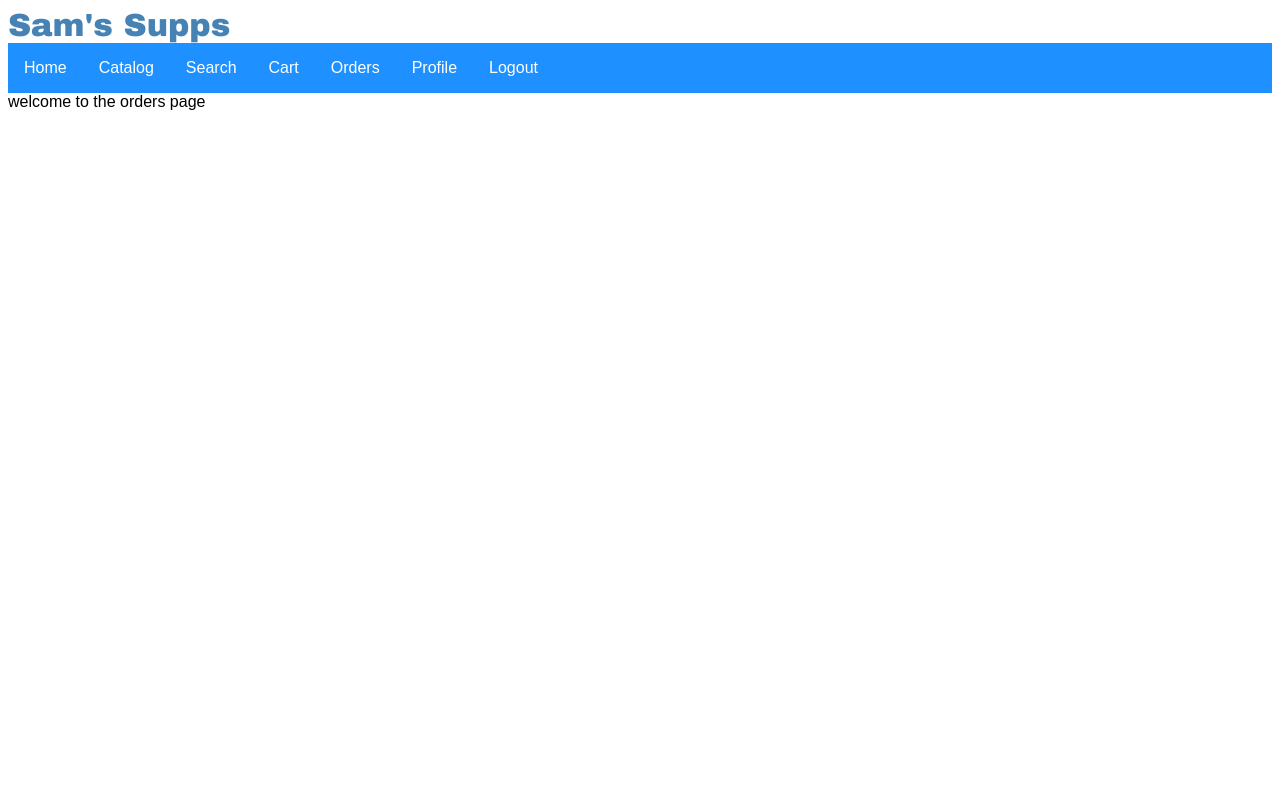
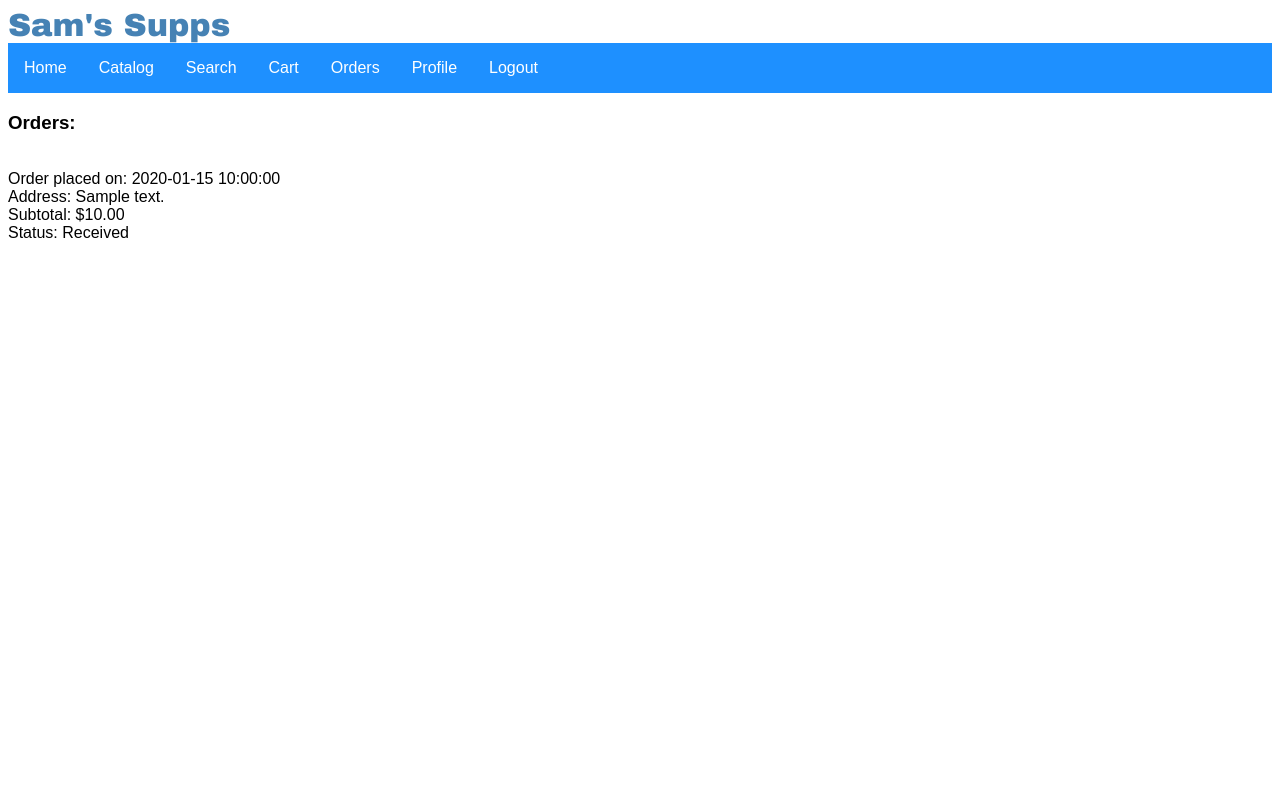
Before and after one commit to samitman/IT202-009, a PHP site: page /orders.php in a window 1280 px wide. Run offline with PHP 8.4, Linux system fonts and the light colour scheme; the visitor is signed in with stand-in values (Sample User, id 1); tables that the repository leaves empty hold one stand-in row (values such as "Sample post"); data that the repository does not hold is empty; a stand-in replaces the project's code that opens the database connection.

Commit message:
loading order details for users and admin on orders page

```diff
--- a/project/orders.php
+++ b/project/orders.php
@@ -9,5 +9,81 @@ if (!is_logged_in()) {
 ?>
 
 <?php
-echo "welcome to the orders page";
+//below will display orders for regular users
+if(!has_role("Admin")){
+    $userID = get_user_id();
+    $db = getDB();
+    $stmt = $db->prepare("SELECT total_price,created,address FROM Orders where user_id=:id ORDER by created DESC LIMIT 10");
+    $r = $stmt->execute([":id" => $userID]);
+    $orders = $stmt->fetchAll(PDO::FETCH_ASSOC);
+}elseif(has_role("Admin")){
+    $db = getDB();
+    $stmt = $db->prepare("SELECT * FROM Orders ORDER by created DESC LIMIT 10");
+    $r = $stmt->execute([]);
+    $adminOrders = $stmt->fetchAll(PDO::FETCH_ASSOC);
+}
 ?>
+<div class="results">
+    <div class="list-group">
+        <div>
+            <div><h3>Orders:</h3></div>
+        </div>
+        <div>
+            <br>
+        </div>
+        <?php
+        if(!has_role("Admin")):
+        foreach ($orders as $order):?>
+            <div class="list-group-item">
+                <div>
+                    <div>Order placed on: <?php safer_echo($order["created"]); ?></div>
+                </div>
+                <div>
+                    <div>Address: <?php safer_echo($order["address"]); ?></div>
+                </div>
+                <div>
+                    <div>Subtotal: $<?php safer_echo($order["total_price"]); ?></div>
+                </div>
+                <div>
+                    <div>Status: Received</div>
+                </div>
+                <div>
+                    <br>
+                </div>
+            </div>
+        <?php endforeach; ?>
+        <?php endif; ?>
+    </div>
+    <?php
+    if(has_role("Admin")):
+        foreach ($adminOrders as $order):?>
+            <div class="list-group-item">
+                <div>
+                    <div>Order ID: $<?php safer_echo($order["id"]); ?></div>
+                </div>
+                <div>
+                    <div>User ID: $<?php safer_echo($order["user_id"]); ?></div>
+                </div>
+                <div>
+                    <div>Order Date: <?php safer_echo($order["created"]); ?></div>
+                </div>
+                <div>
+                    <div>Address: <?php safer_echo($order["address"]); ?></div>
+                </div>
+                <div>
+                    <div>Payment Method: $<?php safer_echo($order["payment_method"]); ?></div>
+                </div>
+                <div>
+                    <div>Subtotal: $<?php safer_echo($order["total_price"]); ?></div>
+                </div>
+                <div>
+                    <br>
+                </div>
+            </div>
+        <?php endforeach; ?>
+    <?php endif; ?>
+    <div>
+        <div><br></div>
+    </div>
+</div>
+<?php require(__DIR__ . "/partials/flash.php");
```
